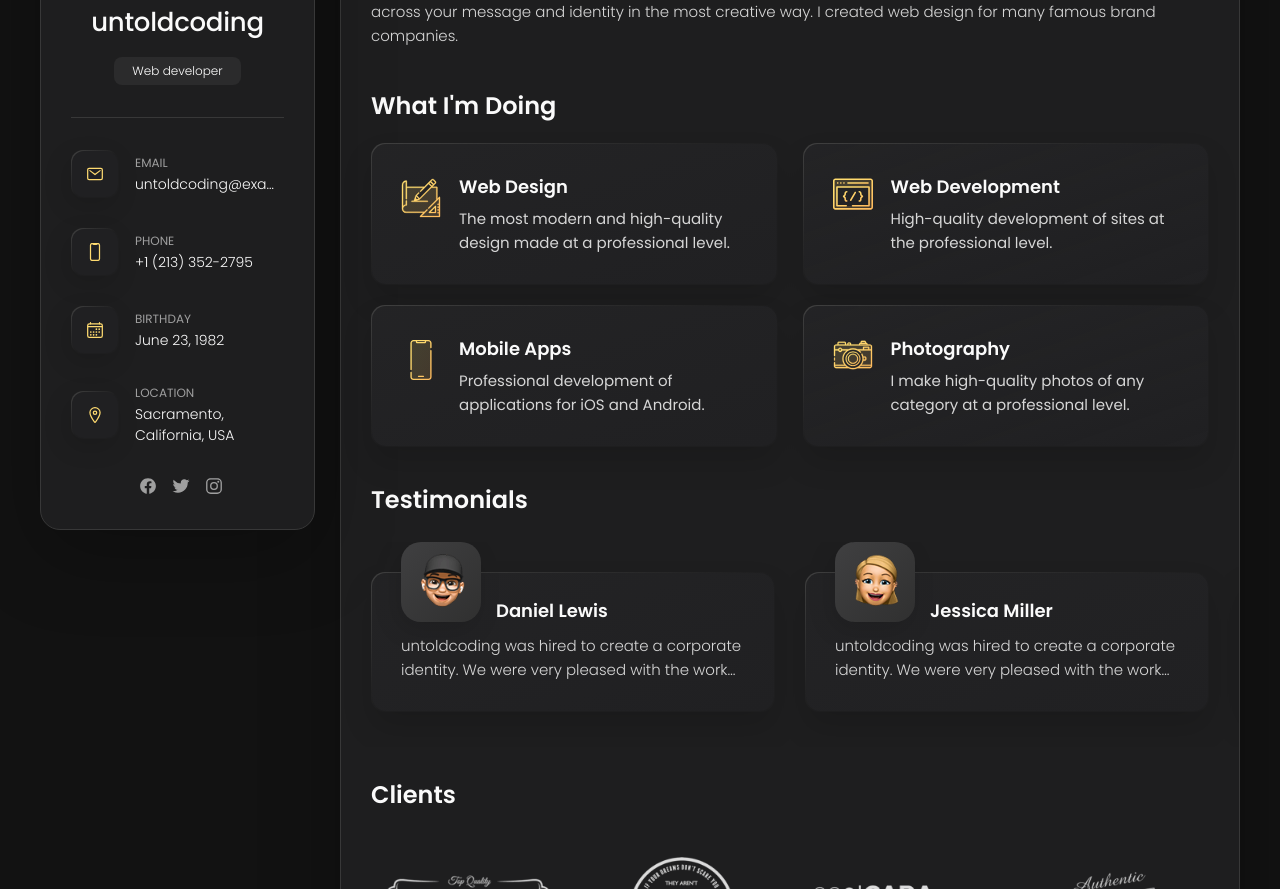
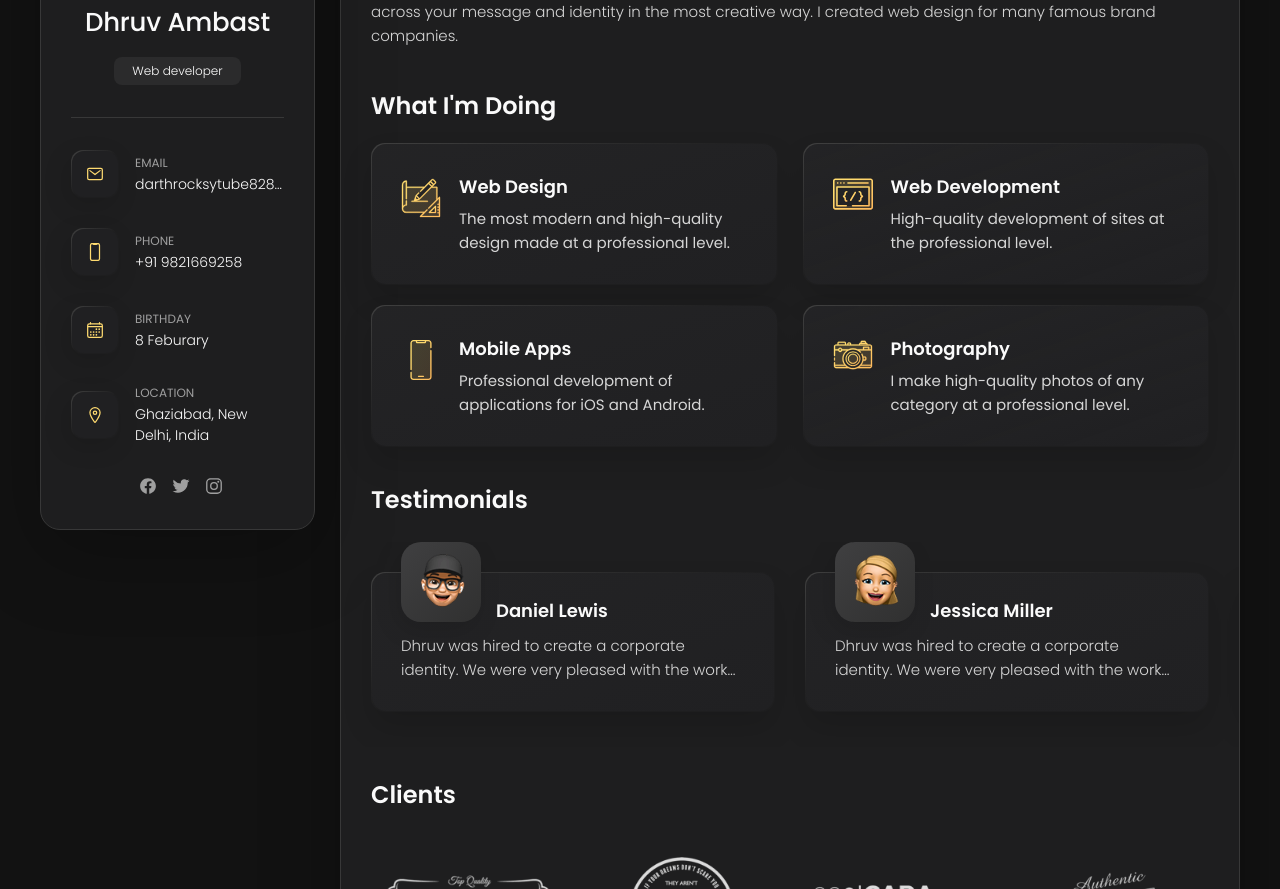
Before and after one commit to SCORTEN/portfolio, a plain HTML site: page index.html in a window 1280 px wide. Shown: the part 290-1179 px from the top of the page. Drawn offline with nearby package versions, Linux system fonts and the light colour scheme.

Commit message:
Add files via upload

```diff
--- a/index.html
+++ b/index.html
@@ -46,13 +46,13 @@
           <figure class="avatar-box">
             <img
               src="./assets/images/my-avatar.png"
-              alt="untoldcoding"
+              alt="Dhruv Ambast"
               width="80"
             />
           </figure>
 
           <div class="info-content">
-            <h1 class="name" title="untoldcoding">untoldcoding</h1>
+            <h1 class="name" title="Dhruv Ambast">Dhruv Ambast</h1>
 
             <p class="title">Web developer</p>
           </div>
@@ -76,8 +76,8 @@
               <div class="contact-info">
                 <p class="contact-title">Email</p>
 
-                <a href="mailto:untoldcoding@example.com" class="contact-link"
-                  >untoldcoding@example.com</a
+                <a href="mailto:darthrocksytube828@gmail.com" class="contact-link"
+                  >darthrocksytube828@gmail.com</a
                 >
               </div>
             </li>
@@ -90,8 +90,8 @@
               <div class="contact-info">
                 <p class="contact-title">Phone</p>
 
-                <a href="tel:+12133522795" class="contact-link"
-                  >+1 (213) 352-2795</a
+                <a href="tel:+919821669258" class="contact-link"
+                  >+91 9821669258</a
                 >
               </div>
             </li>
@@ -104,7 +104,7 @@
               <div class="contact-info">
                 <p class="contact-title">Birthday</p>
 
-                <time datetime="1982-06-23">June 23, 1982</time>
+                <time datetime="1982-06-23">8 Feburary</time>
               </div>
             </li>
 
@@ -116,7 +116,7 @@
               <div class="contact-info">
                 <p class="contact-title">Location</p>
 
-                <address>Sacramento, California, USA</address>
+                <address>Ghaziabad, New Delhi, India</address>
               </div>
             </li>
           </ul>
@@ -318,7 +318,7 @@
 
                   <div class="testimonials-text" data-testimonials-text>
                     <p>
-                      untoldcoding was hired to create a corporate identity. We
+                      Dhruv was hired to create a corporate identity. We
                       were very pleased with the work done. She has a lot of
                       experience and is very concerned about the needs of
                       client. Lorem ipsum dolor sit amet, ullamcous cididt
@@ -349,7 +349,7 @@
 
                   <div class="testimonials-text" data-testimonials-text>
                     <p>
-                      untoldcoding was hired to create a corporate identity. We
+                      Dhruv was hired to create a corporate identity. We
                       were very pleased with the work done. She has a lot of
                       experience and is very concerned about the needs of
                       client. Lorem ipsum dolor sit amet, ullamcous cididt
@@ -380,7 +380,7 @@
 
                   <div class="testimonials-text" data-testimonials-text>
                     <p>
-                      untoldcoding was hired to create a corporate identity. We
+                      Dhruv was hired to create a corporate identity. We
                       were very pleased with the work done. She has a lot of
                       experience and is very concerned about the needs of
                       client. Lorem ipsum dolor sit amet, ullamcous cididt
@@ -411,7 +411,7 @@
 
                   <div class="testimonials-text" data-testimonials-text>
                     <p>
-                      untoldcoding was hired to create a corporate identity. We
+                      Dhruv was hired to create a corporate identity. We
                       were very pleased with the work done. She has a lot of
                       experience and is very concerned about the needs of
                       client. Lorem ipsum dolor sit amet, ullamcous cididt
@@ -456,7 +456,7 @@
 
                 <div data-modal-text>
                   <p>
-                    untoldcoding was hired to create a corporate identity. We
+                    Dhruv was hired to create a corporate identity. We
                     were very pleased with the work done. She has a lot of
                     experience and is very concerned about the needs of client.
                     Lorem ipsum dolor sit amet, ullamcous cididt consectetur
```
